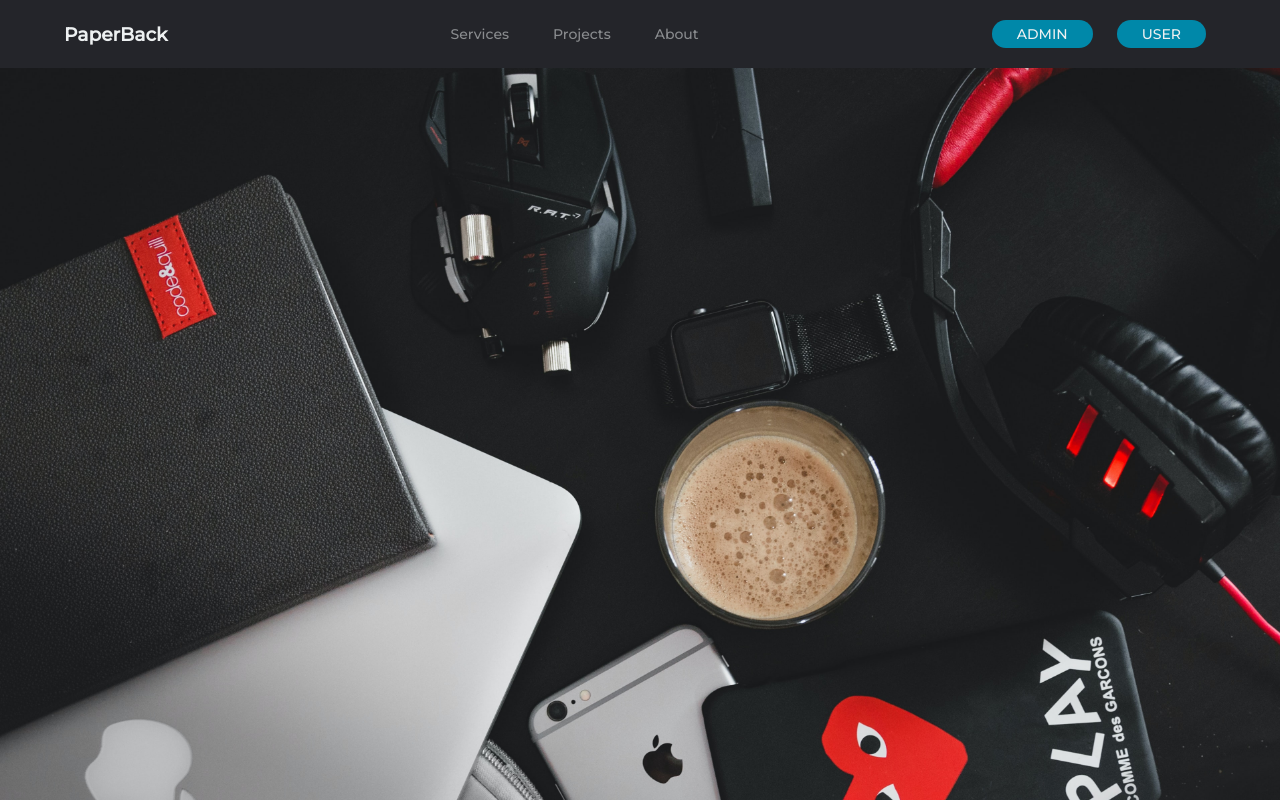
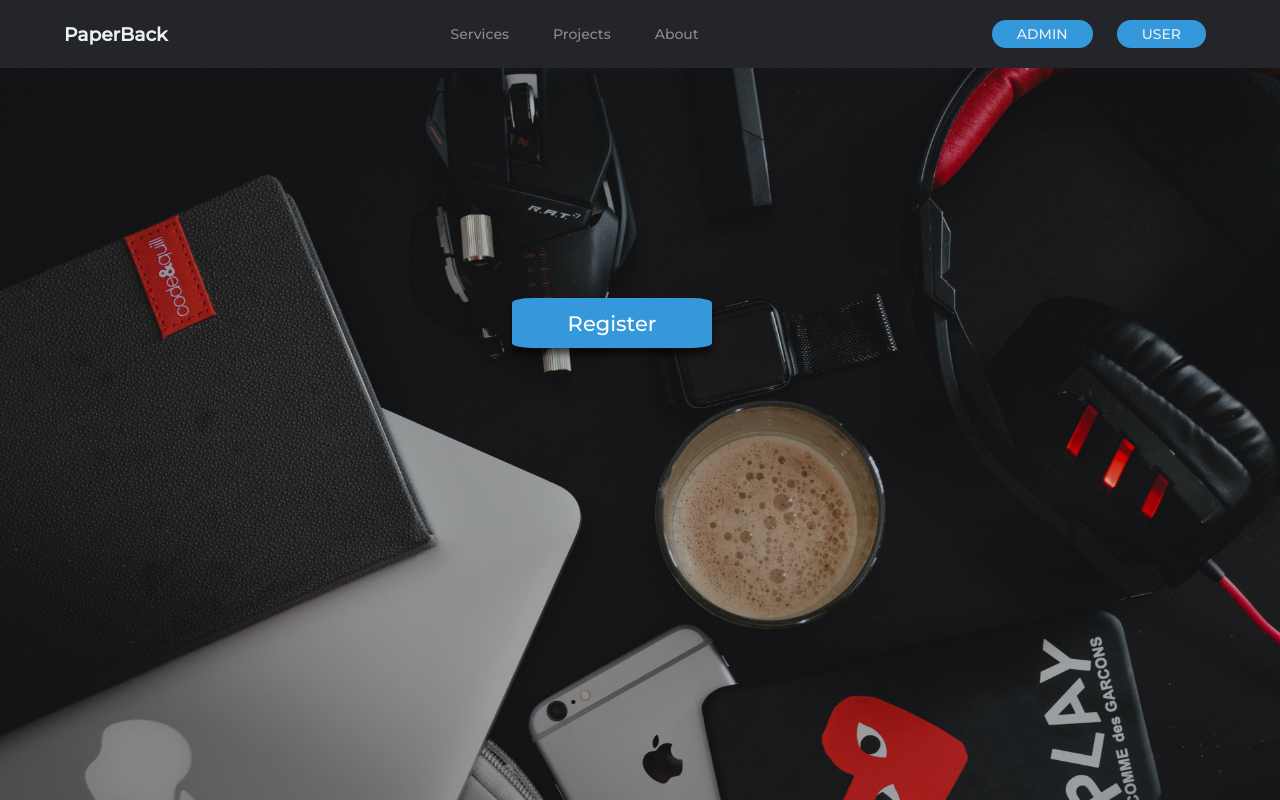
Before and after one commit to TheRaihan/TechCommunity, a PHP site: page / in a window 1280 px wide. Run offline with PHP 8.4, Linux system fonts and the light colour scheme.

Commit message:
done for today

```diff
--- a/adminlogin.php
+++ b/adminlogin.php
@@ -21,7 +21,7 @@
 else
 {
 ?>
-
+<a href="index.php">    <img class="back" src="css/back.png" alt="" srcset="" width="30" height="28" style="margin:25px 40px;"></a>
     <div class="login-box">
 
     <h1>Admin Login</h1>
--- a/css/main.css
+++ b/css/main.css
@@ -2,3 +2,29 @@
   background: url(bg.jpg) no-repeat;
   background-size: cover;
 }
+
+/* .card {
+  width: 1500px;
+  height: 1200px;
+  background-size: cover;
+
+  background-color: black;
+  opacity: 0.4;
+} */
+
+button.butt {
+  cursor: pointer;
+
+  border-radius: 10%;
+  background-color: #3498db;
+  height: 50px;
+  width: 200px;
+  margin: 18% 40%;
+  color: white;
+  font-size: 1.5em;
+  box-shadow: 0 6px 6px rgba(0, 0, 0, 0.6);
+}
+
+button.butt:hover {
+  background-color: rgba(52, 152, 219, 0.8);
+}
--- a/css/nav.css
+++ b/css/nav.css
@@ -56,7 +56,7 @@
 
 button {
   padding: 5px 25px;
-  background-color: rgba(0, 136, 169, 1);
+  background-color: rgba(52, 152, 219, 1);
   border: none;
   font-size: 14px;
   border-radius: 50px;
@@ -66,5 +66,5 @@
 }
 
 button:hover {
-  background-color: rgba(0, 136, 169, 0.8);
+  background-color: rgba(52, 152, 219, 0.8);
 }
--- a/index.php
+++ b/index.php
@@ -27,5 +27,9 @@
         </span>
 
     </header>
+
+    <div class="card">
+        <a href="register.php"><button class="butt">Register</button></a>
+    </div>
 </body>
 </html>
--- a/register.php
+++ b/register.php
@@ -23,6 +23,7 @@
 else
 {
 ?>
+<a href="index.php">    <img class="back" src="css/back.png" alt="" srcset="" width="30" height="28" style="margin:25px 40px;"></a>
 <div class="login-box">
 
     <h1>Register</h1>
--- a/userlogin.php
+++ b/userlogin.php
@@ -23,6 +23,8 @@
 else
 {
 ?>
+
+<a href="index.php">    <img class="back" src="css/back.png" alt="" srcset="" width="30" height="28" style="margin:25px 40px;"></a>
 <div class="login-box">
 
     <h1>Login</h1>
```
Also changed, not shown: css/login.css (+9 -3 lines), css/._bg.jpg (added), css/back.png (added), css/bg.jpg, css/test/bg.jpg (added).
